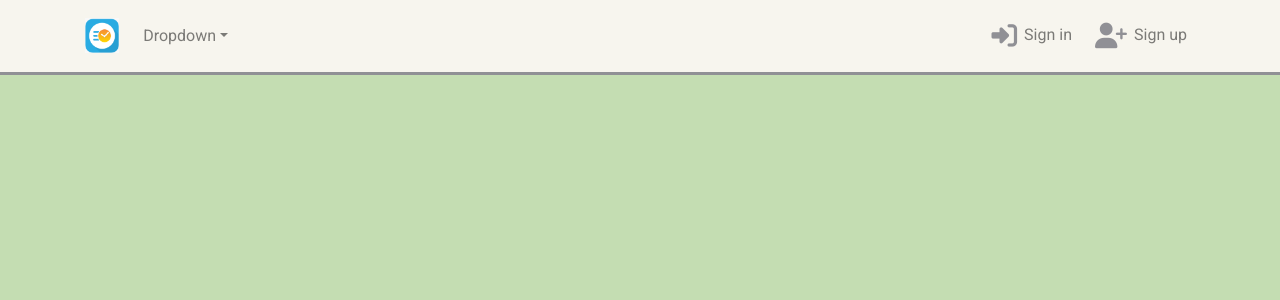
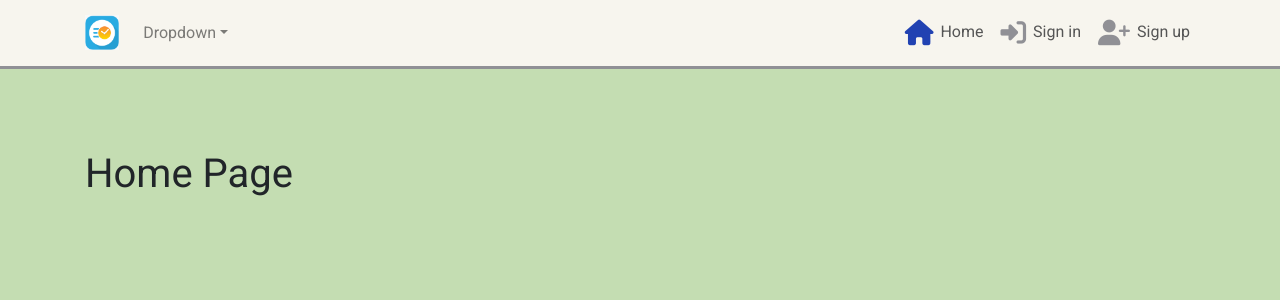
Before and after one commit to julamifra/productivity-app, a React (Create React App) app: page / in a window 1280 px wide. Shown: the top 300 px of the page. Built offline with nearby package versions, Linux system fonts and the light colour scheme; a web font is replaced by a local one.

Commit message:
create different routes

```diff
--- a/package.json
+++ b/package.json
@@ -13,7 +13,7 @@
     "react-bootstrap": "^1.6.3",
     "react-dom": "^17.0.2",
     "react-infinite-scroll-component": "^6.1.0",
-    "react-router-dom": "^5.3.4",
+    "react-router-dom": "^5.3.0",
     "react-scripts": "^4.0.3",
     "web-vitals": "^1.1.2"
   },
--- a/src/App.js
+++ b/src/App.js
@@ -1,10 +1,21 @@
+import { Container } from 'react-bootstrap';
 import styles from './App.module.css';
 import NavBar from './components/NavBar';
+import { Route, Switch } from 'react-router-dom';
+
 
 function App() {
   return (
     <div className={styles.App}>
       <NavBar />
+      <Container className={styles.Main}>
+        <Switch>
+          <Route exact path="/" render={() => <h1>Home Page</h1>}/>
+          <Route exact path="/signin" render={() => <h1>Sign in</h1>}/>
+          <Route exact path="/signup" render={() => <h1>Sign up</h1>}/>
+          <Route render={() => <h1>Page not found!</h1>}/>
+        </Switch>
+      </Container>
     </div>
   );
 }
--- a/src/App.module.css
+++ b/src/App.module.css
@@ -5,6 +5,10 @@
     /* background-color: #e8e8e8; */
     min-height: 100vh;
 }
+
+.Main {
+    padding-top: 81px;
+  }
 
 * {
     box-sizing: border-box;
--- a/src/components/NavBar.js
+++ b/src/components/NavBar.js
@@ -2,12 +2,15 @@
 import { Navbar, Container, Nav, NavDropdown } from "react-bootstrap";
 import logo from "../assets/logo.png";
 import styles from '../styles/NavBar.module.css';
+import { NavLink } from "react-router-dom";
 
 const NavBar = () => {
   return (
     <Navbar className={styles.NavBar} expand="lg">
       <Container>
-        <Navbar.Brand href="#home"><img src={logo} alt="logo" height="35"/></Navbar.Brand>
+        <NavLink to="/" >
+          <Navbar.Brand href="#home"><img src={logo} alt="logo" height="35"/></Navbar.Brand>
+        </NavLink>
         <Navbar.Toggle aria-controls="basic-navbar-nav" />
         <Navbar.Collapse id="basic-navbar-nav">
           <Nav className="text-left">
@@ -21,12 +24,15 @@
             </NavDropdown>
           </Nav>
           <Nav className="ml-auto text-left">
-            <Nav.Link href="#signin">
+            <NavLink exact className={styles.NavLink} activeClassName={styles.Active} to="/" >
+              <i className="fas fa-home"></i>Home
+            </NavLink>
+            <NavLink className={styles.NavLink} activeClassName={styles.Active} to="/signin">
               <i className="fas fa-sign-in-alt"></i>Sign in
-            </Nav.Link>
-            <Nav.Link href="#signup">
+            </NavLink>
+            <NavLink className={styles.NavLink} activeClassName={styles.Active}  to="/signup">
               <i className="fas fa-user-plus"></i>Sign up
-            </Nav.Link>
+            </NavLink>
           </Nav>
         </Navbar.Collapse>
       </Container>
--- a/src/index.js
+++ b/src/index.js
@@ -3,10 +3,13 @@
 import './index.css';
 import App from './App';
 import reportWebVitals from './reportWebVitals';
+import { BrowserRouter as Router } from "react-router-dom";
 
 ReactDOM.render(
   <React.StrictMode>
-    <App />
+    <Router>
+      <App />
+    </Router>
   </React.StrictMode>,
   document.getElementById('root')
 );
--- a/src/styles/NavBar.module.css
+++ b/src/styles/NavBar.module.css
@@ -2,3 +2,12 @@
     background-color: #f7f5ee;
     border-bottom: 3px solid #909095;
 }
+
+
+.NavLink {
+    padding: 5px;
+}
+
+.Active i {
+    color: #2142b2;
+}
```
Also changed, not shown: 1 other file (tests, documents, lock files or other folders).
